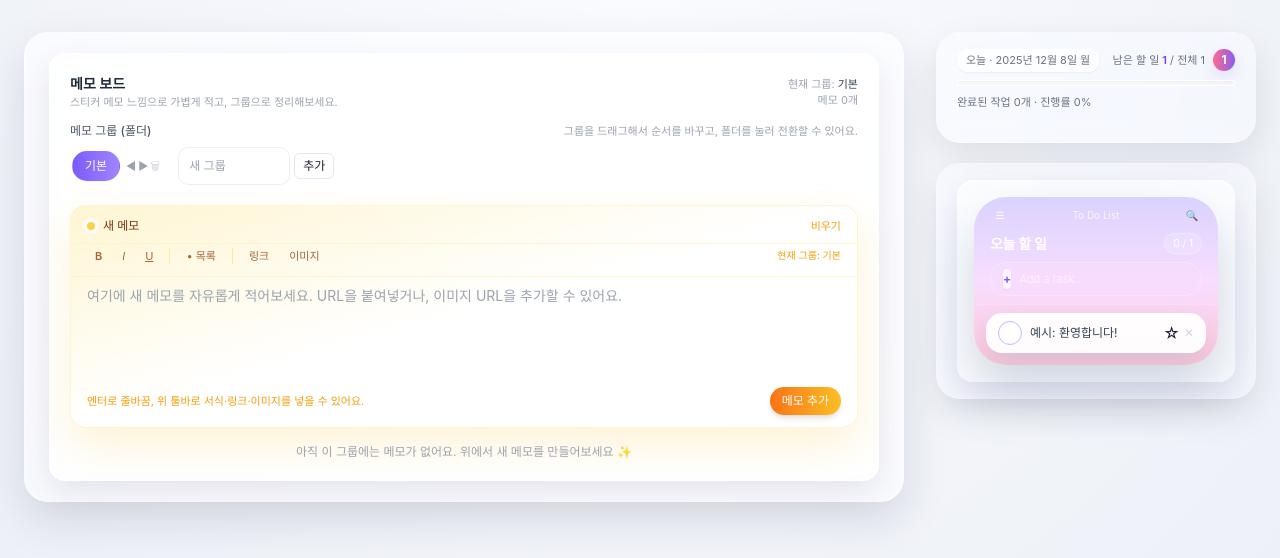
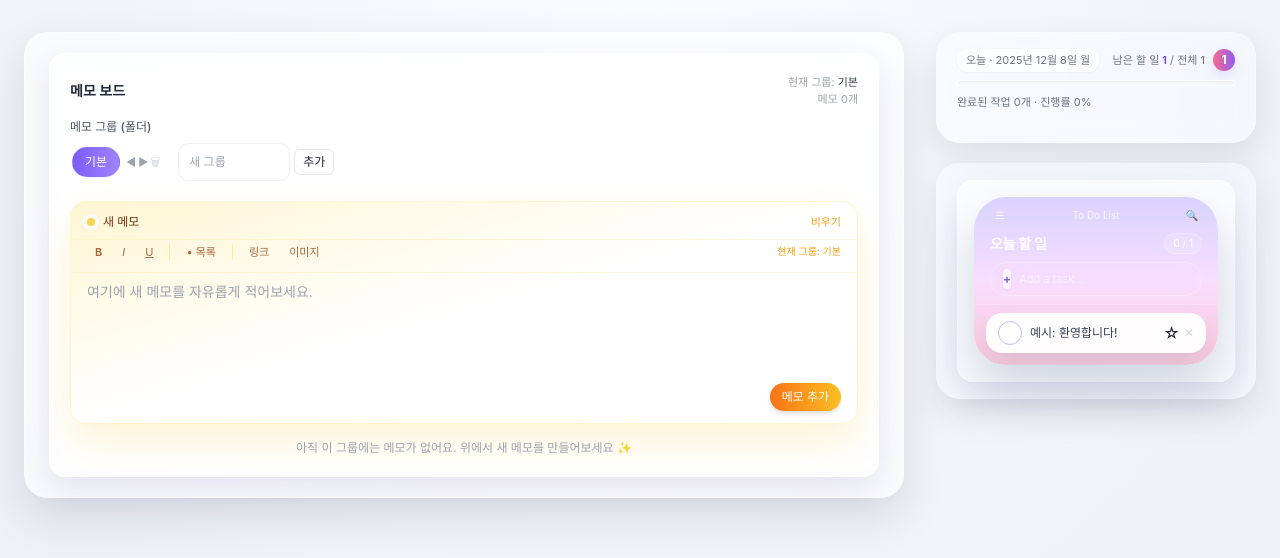
Before and after one commit to wskimkj/memo, a React (Vite) app: page / in a window 1280 px wide. Shown: the top 558 px of the page. Built offline with nearby package versions, Linux system fonts and the light colour scheme.

Commit message:
Update MemoBoard.jsx

```diff
--- a/src/components/MemoBoard.jsx
+++ b/src/components/MemoBoard.jsx
@@ -283,7 +283,6 @@ export default function MemoBoard({
         <div>
           <h2 className="text-sm font-semibold text-gray-800">메모 보드</h2>
           <p className="text-[11px] text-gray-400">
-            스티커 메모 느낌으로 가볍게 적고, 그룹으로 정리해보세요.
           </p>
         </div>
         <div className="text-right text-[11px] text-gray-400">
@@ -326,7 +325,6 @@ export default function MemoBoard({
             메모 그룹 (폴더)
           </span>
           <span className="text-[11px] text-gray-400">
-            그룹을 드래그해서 순서를 바꾸고, 폴더를 눌러 전환할 수 있어요.
           </span>
         </div>
 
@@ -487,13 +485,13 @@ export default function MemoBoard({
             ref={draftEditorRef}
             className="min-h-[110px] max-h-64 overflow-y-auto px-4 pb-3 pt-2 text-sm leading-relaxed text-gray-800 outline-none"
             contentEditable
-            data-placeholder="여기에 새 메모를 자유롭게 적어보세요. URL을 붙여넣거나, 이미지 URL을 추가할 수 있어요."
+            data-placeholder="여기에 새 메모를 자유롭게 적어보세요."
             onInput={(e) => setDraftHtml(e.currentTarget.innerHTML)}
           />
 
           <div className="flex items-center justify-between px-4 pb-3">
             <span className="text-[11px] text-amber-500">
-              엔터로 줄바꿈, 위 툴바로 서식·링크·이미지를 넣을 수 있어요.
+
             </span>
             <button
               onClick={addMemo}
```
